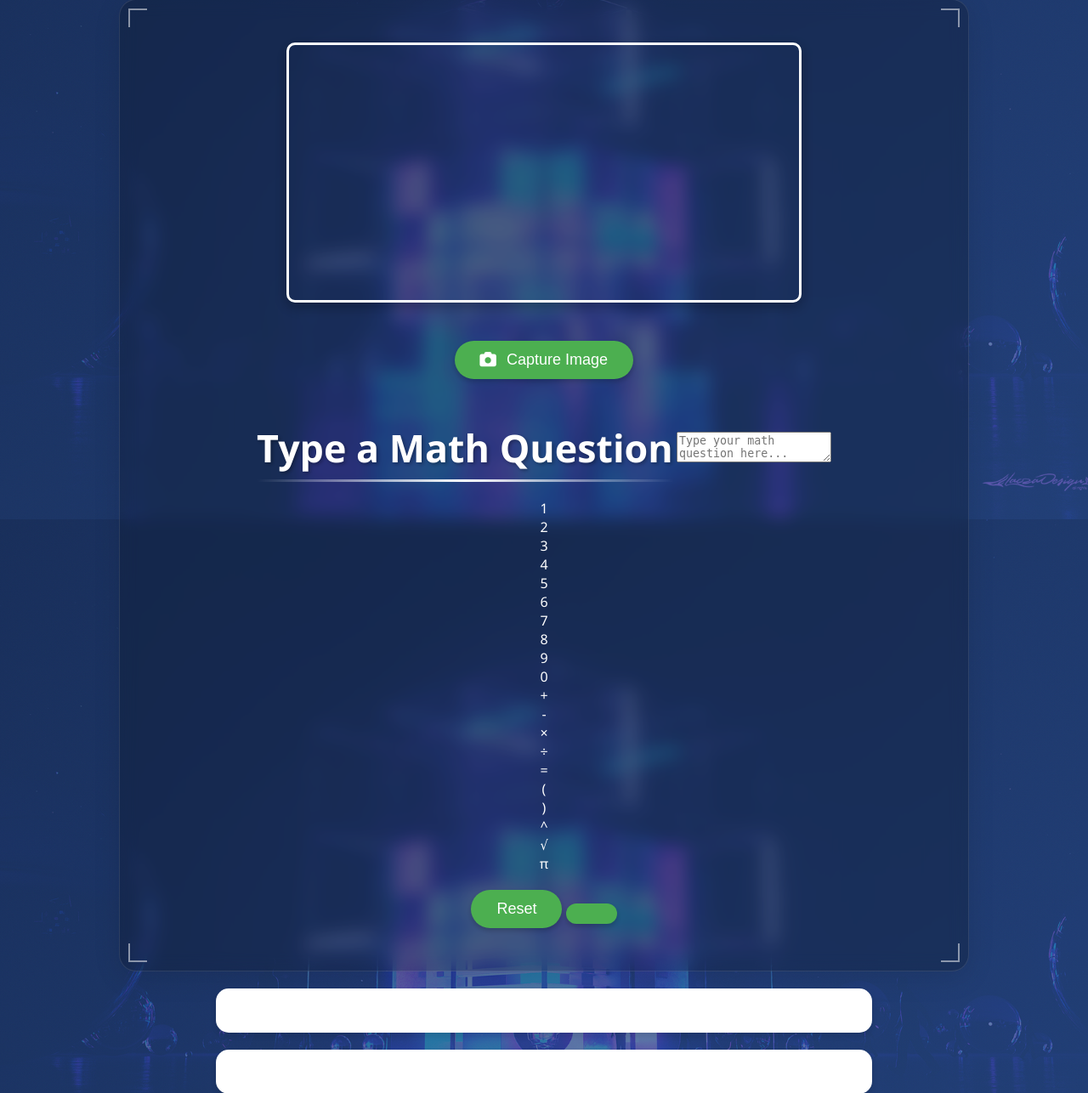
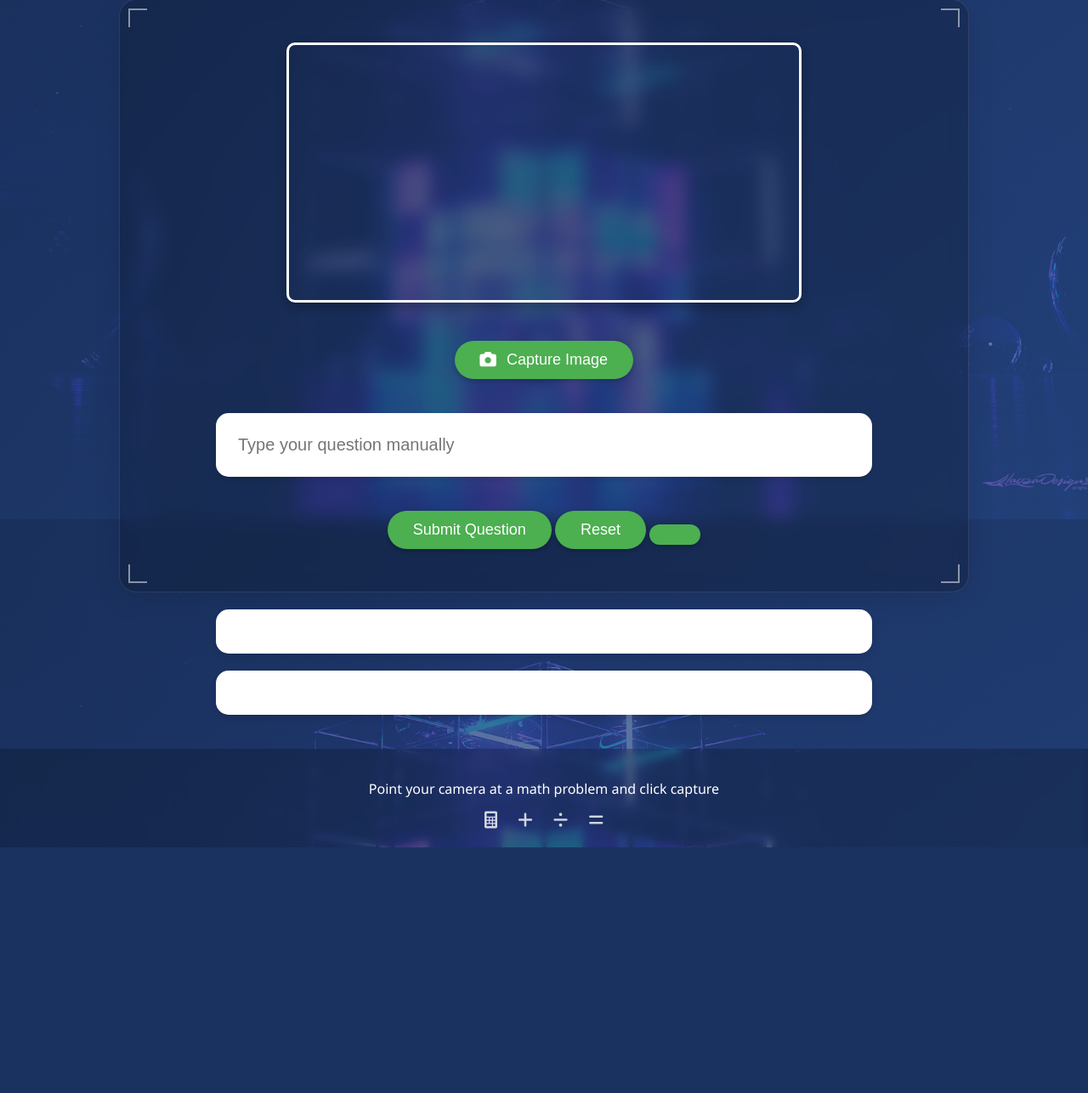
Before and after one commit to Aman-pr/math-ocr-solver, a Flask app: page / in a window 1280 px wide. Shown: the part 189-1475 px from the top of the page at 85% size. After the commit the page ends 1186 px from the top, so only its background shows below. Run offline with Flask 3, Linux system fonts and the light colour scheme.

Commit message:
added button and container for manual question typing

```diff
--- a/templates/index.html
+++ b/templates/index.html
@@ -25,35 +25,8 @@
             <canvas id="canvas" height="210" width="320"></canvas>
             <br>
             <button id="capture"><i class="fas fa-camera"></i> Capture Image</button>
-            <div class="manual">
-        <h1>Type a Math Question</h1>
-        <textarea id="questionInput" placeholder="Type your math question here..."></textarea>
-        <div class="keyboard" id="customKeyboard">
-            <!-- Number keys -->
-            <div class="key">1</div>
-            <div class="key">2</div>
-            <div class="key">3</div>
-            <div class="key">4</div>
-            <div class="key">5</div>
-            <div class="key">6</div>
-            <div class="key">7</div>
-            <div class="key">8</div>
-            <div class="key">9</div>
-            <div class="key">0</div>
-
-            <!-- Math symbols -->
-            <div class="key">+</div>
-            <div class="key">-</div>
-            <div class="key">×</div>
-            <div class="key">÷</div>
-            <div class="key">=</div>
-            <div class="key">(</div>
-            <div class="key">)</div>
-            <div class="key">^</div>
-            <div class="key">√</div>
-            <div class="key">π</div>
-        </div>
-    </div>
+            <input class="manual-question" type="text" id="manualQuestion"  placeholder="Type your question manually">
+            <button id="submitManual">Submit Question</button>
             <button id="ResetMe">Reset</button>
             <button id="flip-camera" class="w-10 h-10 bg-blue-500 text-white rounded-full flex items-center justify-center shadow-md hover:bg-blue-600 focus:outline-none">
 
```
